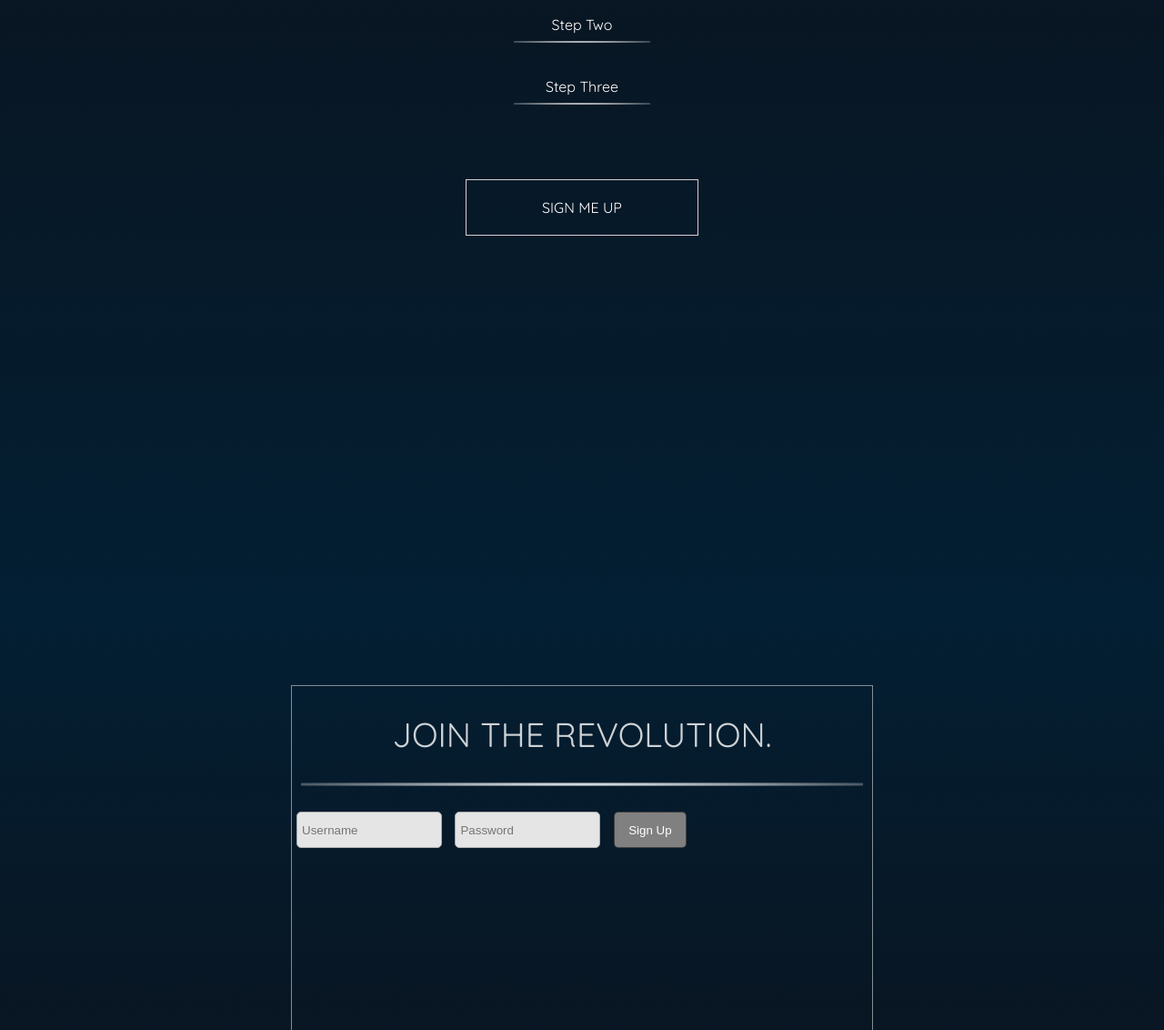
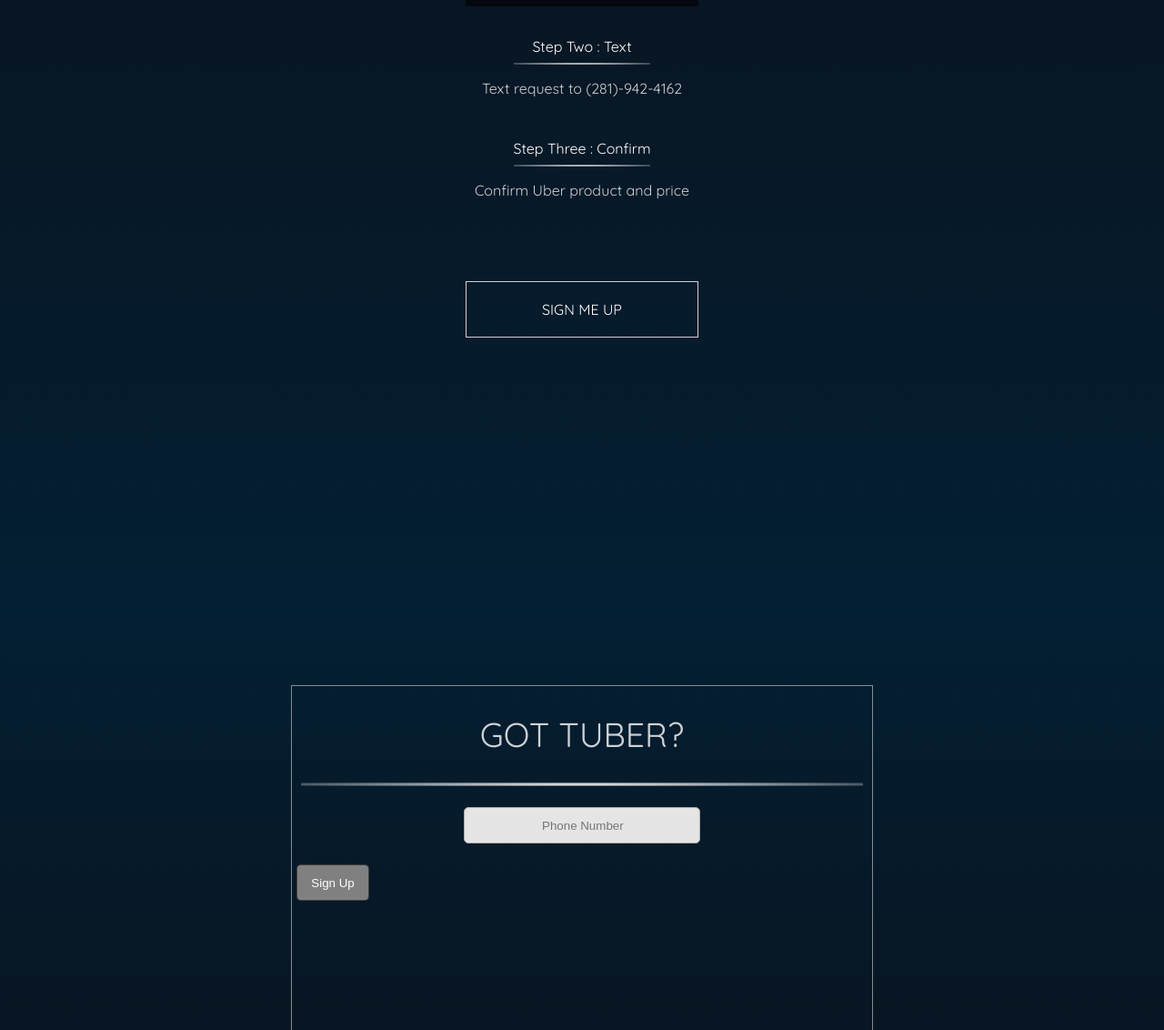
Before and after one commit to summitavenue/tuber, a plain HTML site: page index.html in a window 1280 px wide. Shown: the part 1327-2459 px from the top of the page at 91% size. Drawn offline with nearby package versions, Linux system fonts and the light colour scheme.

Commit message:
Changed CSS styling
some small changes

```diff
--- a/css/style.css
+++ b/css/style.css
@@ -71,6 +71,11 @@ h5 {
 	margin-bottom: 30px;
 	color: rgba(255,255,255,0.8);
 	font-family: 'Quicksand';
+}
+
+p {
+	font-family: 'Quicksand';
+	color: rgba(255,255,255,0.8);
 }
 
 
@@ -230,14 +235,15 @@ hr.short {
 	padding-top: 15px;
 	}
 
-		#login-form input[type="text"], #login-form input[type="password"] {
+		#login-form input[type="text"] {
 			height: 40px;
-			width: 160px;
+			width: 260px;
 			border: 1px solid #aaa;
 		    border-radius: 5px;
 		    background-color: #E5E5E5;
-		    margin: 5px;
-			padding: 5px;
+		    margin: auto;
+		    display: block;
+			padding-left: 85px;
 		}
 
 		#login-form input[type="submit"] {
--- a/index.html
+++ b/index.html
@@ -66,19 +66,26 @@
             <hr>
             <ul id='how-it-works'>
                 <li>
-                    Step One
+                    Step One : Sign-Up
                     <hr class='short'>
-                    text
-                    <br>
+                    <p class="step-info">
+                    Provide your phone number and Uber credentials
+                    </p>
                     <img class='step-pics' src='assets/signup.png' />
                 </li>
                 <li>
-                    Step Two
+                    Step Two : Text
                     <hr class='short'>
+                    <p class="step-info">
+                    Text request to (281)-942-4162
+                    </p>
                 </li>
                 <li>
-                    Step Three
+                    Step Three : Confirm
                     <hr class='short'>
+                    <p class="step-info">
+                    Confirm Uber product and price
+                    </p>
                 </li>
             </ul>
             <div id='sec2-button'>
@@ -92,12 +99,13 @@
     <div id='sec3'>
         <div id='sec3-text-wrapper'>
             <h5>
-                JOIN THE REVOLUTION.
+                GOT TUBER?
             </h5>
             <hr>
             <form id="login-form">
-                <input type="text" name="username" placeholder="Username" required>
-                <input type="password" name="password" placeholder="Password" required>
+                <input type="text" name="number" placeholder="Phone Number" required>
+                <input type="hidden" name="token" >
+                <br>
                 <input type="submit" name="signup" value="Sign Up">
             </form>
         </div>
```
